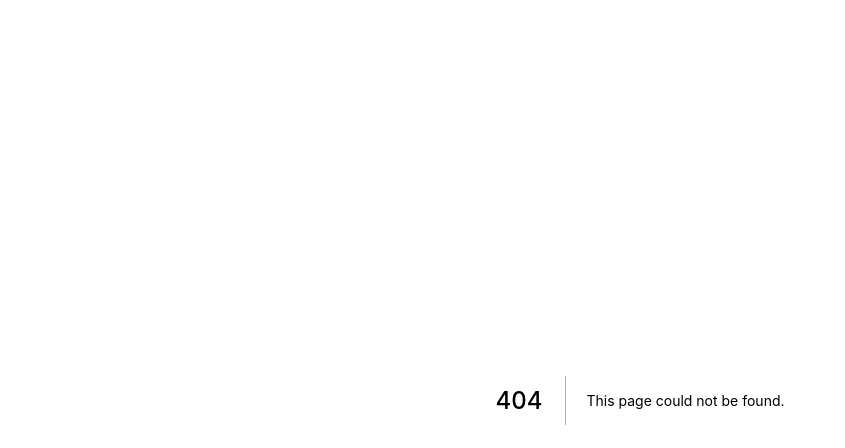
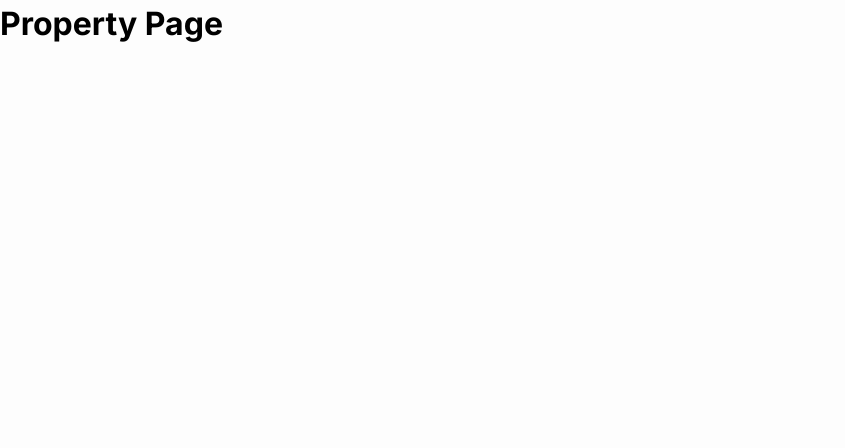
Before and after one commit to chingu-voyages/v36-geckos-team-06, a Next.js app: page /propertypage in a window 1280 px wide. Before the commit this address had no page. Shown: the top 448 px of the page, without its empty margins (0-845 px from the left). Built offline with nearby package versions, Linux system fonts and the light colour scheme.

Commit message:
feat: add the property page component

```diff
--- a/src/pages/api/hello.js
+++ /dev/null
@@ -1,5 +0,0 @@
-// Next.js API route support: https://nextjs.org/docs/api-routes/introduction
-
-export default function handler(req, res) {
-  res.status(200).json({ name: 'John Doe' });
-}
--- /dev/null
+++ b/src/pages/propertypage/index.jsx
@@ -0,0 +1,9 @@
+import React from 'react';
+
+const index = () => (
+  <div>
+    <h1>Property Page</h1>
+  </div>
+);
+
+export default index;
```
